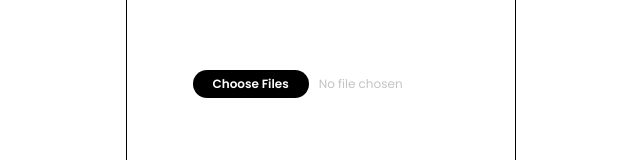
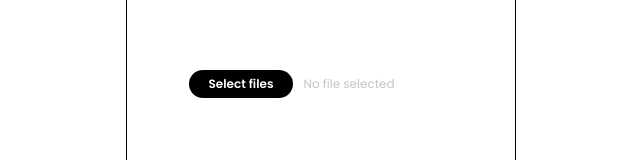
Before and after one commit to WojciechSkirlo/check-messages, a Vue app: page / in a window 1280 px wide. Shown: the part 387-547 px from the top of the page, without its empty margins (319-959 px from the left). Built offline with nearby package versions, Linux system fonts and the light colour scheme; what vue3-particles would draw is missing.

Commit message:
add validation

```diff
--- a/src/App.vue
+++ b/src/App.vue
@@ -3,7 +3,7 @@
     <Swiper
       class="w-full h-full mySwiper"
       @swiper="setSwiper"
-      @slide-change-transition-end="resetFileSection"
+      @slide-change-transition-end="resetLoader"
     >
       <SwiperSlide class="w-full h-screen md:h-[820px]">
         <div class="flex flex-col w-full h-full py-8">
@@ -16,7 +16,12 @@
           </div>
           <Transition name="fade">
             <div class="relative w-full h-full p-8 text-center">
-              <BaseInputFile v-if="!isLoader" @update:model-value="getFiles" />
+              <BaseInputFile
+                v-if="!isLoader"
+                :model-value="vFiles!"
+                :validation="validationFiles"
+                @update:model-value="getFiles"
+              />
             </div>
           </Transition>
           <Transition name="fade">
@@ -38,33 +43,96 @@
 <script setup lang="ts">
 import * as zip from "@zip.js/zip.js";
 import { ref } from "vue";
+import { Swiper, SwiperSlide } from "swiper/vue";
+import "swiper/css";
 import type { Ref } from "vue";
-import type { User } from "../types/User";
+import type { User, Validation } from "../types/index";
 import BaseInputFile from "../src/components/BaseInputFile.vue";
 import BaseLoader from "../src/components/BaseLoader.vue";
 import ResultSection from "../src/components/ResultSection.vue";
-import { Swiper, SwiperSlide } from "swiper/vue";
-import "swiper/css";
 
 const mySwiper: Ref<any> = ref(null);
 const setSwiper = (swiper: any) => {
   mySwiper.value = swiper;
 };
 
+const vFiles = ref<FileList | null>();
 const isLoader = ref(false);
 const isLoaded = ref(false);
 
 const users: Ref<Array<User>> = ref([]);
 
-const getFiles = async (files: any) => {
+const validationFiles = ref<Validation>({
+  is: null,
+  message: "",
+});
+
+const loadingUser = (state: "start" | "loaded" | "error") => {
+  if (state === "start") {
+    [
+      isLoader.value,
+      mySwiper.value.allowSlideNext,
+      mySwiper.value.allowSlidePrev,
+    ] = [true, false, false];
+  } else if (state === "loaded") {
+    [
+      isLoaded.value,
+      mySwiper.value.allowSlideNext,
+      mySwiper.value.allowSlidePrev,
+    ] = [true, true, true];
+  } else {
+    [
+      isLoader.value,
+      mySwiper.value.allowSlideNext,
+      mySwiper.value.allowSlidePrev,
+    ] = [false, true, true];
+
+    validationFiles.value = {
+      is: false,
+      message: "Sorry, but I didn't find anything :/",
+    };
+  }
+};
+
+const getFiles = async (files: FileList) => {
+  vFiles.value = files;
+
   if (files.length < 1) return;
-  isLoader.value = true;
-  mySwiper.value.allowSlideNext = false;
+  if (
+    [...files].some(
+      (item: File) =>
+        item.type !== "application/x-zip-compressed" &&
+        item.type !== "application/zip"
+    )
+  ) {
+    validationFiles.value = {
+      is: false,
+      message: "Wrong extension of file. Supported extension: .zip",
+    };
+    return;
+  } else {
+    validationFiles.value = {
+      is: true,
+      message: "",
+    };
+  }
+
+  loadingUser("start");
 
   if (users.value.length > 0) users.value = [];
-  console.log("files", files);
+  for (let i = 0; i < files.length; i++) {
+    await getDataFile(files[i]);
+  }
 
+  sortAndMapUsers();
+
+  users.value.length > 0 ? loadingUser("loaded") : loadingUser("error");
+};
+
+const getDataFile = async (file: File) => {
+  return new Promise((resolve) => {
     const reader = new FileReader();
+
     reader.onload = async (event) => {
       const blob = new Blob([event.target?.result!]);
       const reader = new zip.ZipReader(new zip.BlobReader(blob));
@@ -108,39 +176,44 @@ const getFiles = async (files: any) => {
             },
           };
 
-        console.log("json", json);
-
           users.value.push(user);
         }
       }
 
+      await reader.close();
+      resolve("Loaded");
+    };
+
+    reader.onerror = () => {
+      resolve("Error");
+    };
+
+    reader.readAsArrayBuffer(file);
+  });
+};
+
+const sortAndMapUsers = () => {
   users.value.sort(
     (a: User, b: User) => b.info.totalMessages - a.info.totalMessages
   );
+
   users.value = users.value.splice(0, 100);
   users.value = users.value.map((item: User, index: number) => ({
     ...item,
     ranking: index + 1,
   }));
-
-    console.log("pers", users.value);
-
-    await reader.close();
-    isLoaded.value = true;
-    mySwiper.value.allowSlideNext = true;
 };
 
-  reader.readAsArrayBuffer(files[0]);
+const decodeText = (text: string) => {
+  return new TextDecoder().decode(
+    new Uint8Array(text.split("").map((r: any) => r.charCodeAt()))
+  );
 };
 
-const decodeText = (string: string) =>
-  new TextDecoder().decode(
-    new Uint8Array(string.split("").map((r: any) => r.charCodeAt()))
-  );
-
-const resetFileSection = () => {
+const resetLoader = () => {
   isLoader.value = false;
   isLoaded.value = false;
+  vFiles.value = null;
 };
 </script>
 <style>
--- a/src/components/BaseInputFile.vue
+++ b/src/components/BaseInputFile.vue
@@ -1,19 +1,54 @@
 <template>
   <div class="flex flex-col items-center justify-center w-full h-full">
+    <div class="flex flex-col">
+      <label for="input-file" class="flex items-center text-sm gap-x-4">
+        <div
+          type="button"
+          class="px-6 py-3 font-semibold text-white bg-black rounded-full shrink-0"
+        >
+          Select files
+        </div>
+        <span class="text-left text-gray-300 truncate w-36">
+          {{ selectFiles }}
+        </span>
+      </label>
       <input
         id="input-file"
         type="file"
         multiple
         accept="application/x-zip-compressed, application/zip"
-      class="block text-sm text-gray-300 file:py-3 file:cursor-pointer file:mr-4 file:px-6 file:rounded-full file:border-0 file:text-sm file:font-semibold file:bg-black file:text-white"
+        class="hidden"
         @change="
           $emit('update:modelValue', ($event.target as HTMLInputElement).files)
         "
       />
+      <span
+        v-if="validation.is === false"
+        class="mt-4 ml-3 text-sm text-left text-error"
+      >
+        {{ validation.message }}
+      </span>
+    </div>
   </div>
 </template>
 <script setup lang="ts">
+import { computed } from "vue";
+import type { Validation } from "../../types/index";
+
 defineEmits<{
   (e: "update:modelValue", value: any): void;
 }>();
+
+const props = defineProps<{
+  modelValue: FileList;
+  validation: Validation;
+}>();
+
+const selectFiles = computed(() =>
+  props.modelValue?.length > 0
+    ? `${[...props.modelValue].map((item: File) => item.name)[0]} (${
+        props.modelValue.length
+      })`
+    : "No file selected"
+);
 </script>
--- a/src/components/BaseLoader.vue
+++ b/src/components/BaseLoader.vue
@@ -35,7 +35,9 @@
       <div class="flex flex-col items-center">
         <h3
           class="font-semibold text-center mt-14 first-letter:uppercase"
-          v-text="isLoaded ? 'we succeeded!' : 'loading...'"
+          v-text="
+            isLoaded ? 'we succeeded!' : 'loading... (it may take some time)'
+          "
         ></h3>
       </div>
       <Transition name="fade">
@@ -58,6 +60,7 @@ import BaseConfetti from "../components/BaseConfetti.vue";
 defineEmits<{
   (e: "checkResults"): void;
 }>();
+
 defineProps<{
   isLoaded: boolean;
 }>();
--- a/src/components/ResultSection.vue
+++ b/src/components/ResultSection.vue
@@ -50,7 +50,7 @@
 <script setup lang="ts">
 import { ref, computed } from "vue";
 import type { Ref } from "vue";
-import type { User } from "../../types/User";
+import type { User } from "../../types/index";
 import UserItem from "./UserItem.vue";
 import BaseInputSearch from "../../src/components/BaseInputSearch.vue";
 
--- a/src/components/UserItem.vue
+++ b/src/components/UserItem.vue
@@ -41,7 +41,7 @@
   </li>
 </template>
 <script setup lang="ts">
-import type { User } from "../../types/User";
+import type { User } from "../../types/index";
 
 defineProps<{
   item: User;
--- a/tailwind.config.js
+++ b/tailwind.config.js
@@ -27,6 +27,7 @@ module.exports = {
     colors: {
       black: "#000000",
       white: "#ffffff",
+      error: "#ef4444",
       gray: {
         50: "#f3f4f6",
         100: "#e7e7e7",
--- a/tsconfig.json
+++ b/tsconfig.json
@@ -2,7 +2,7 @@
   "extends": "@vue/tsconfig/tsconfig.web.json",
   "include": ["env.d.ts", "src/**/*", "src/**/*.vue"],
   "compilerOptions": {
-    "lib": ["DOM", "ES2017", "ES2019"],
+    "lib": ["DOM", "DOM.Iterable", "ES2017", "ES2019"],
     "baseUrl": ".",
     "paths": {
       "@/*": ["./src/*"]
--- a/types/User.ts
+++ b/types/index.ts
@@ -14,3 +14,8 @@ export interface User {
   ranking: number;
   info: Info;
 }
+
+export interface Validation {
+  is: boolean | null;
+  message: string;
+}
```
Also changed, not shown: package.json (+3 -10 lines), src/components/BaseInputSearch.vue (+23 -8 lines), 1 other file (tests, documents, lock files or other folders). Lines whose indentation alone changed are shown as unchanged.
